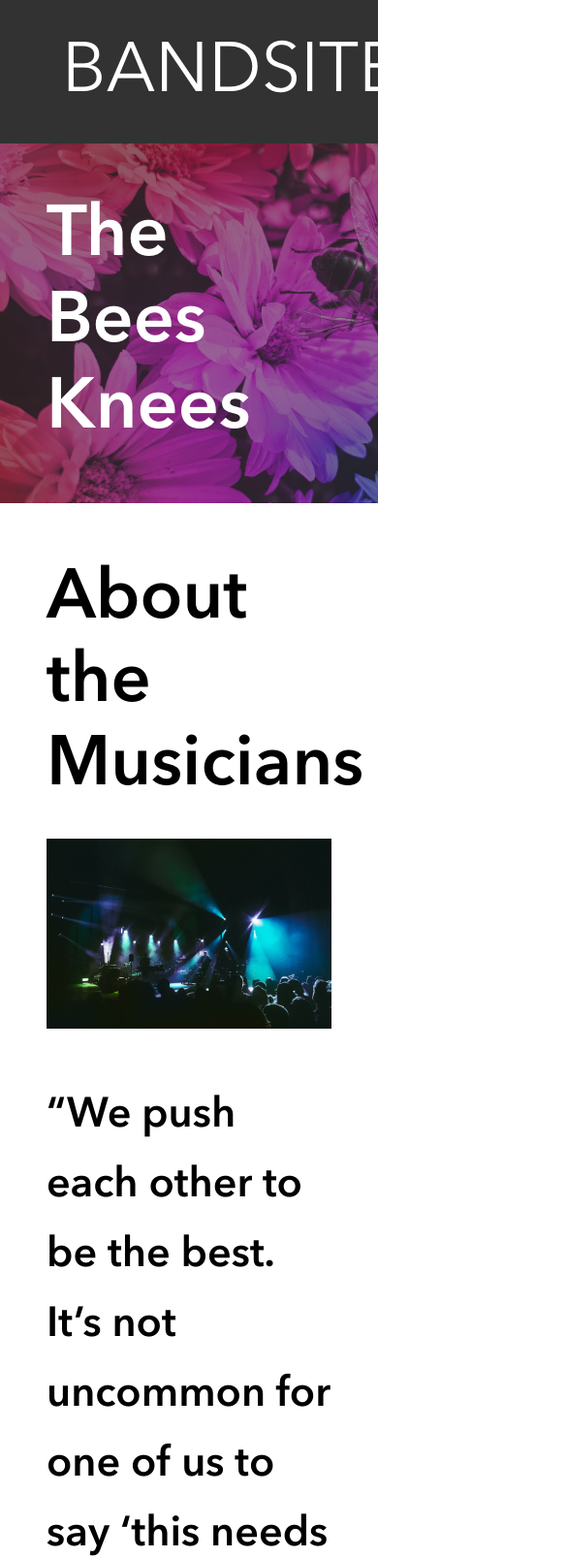
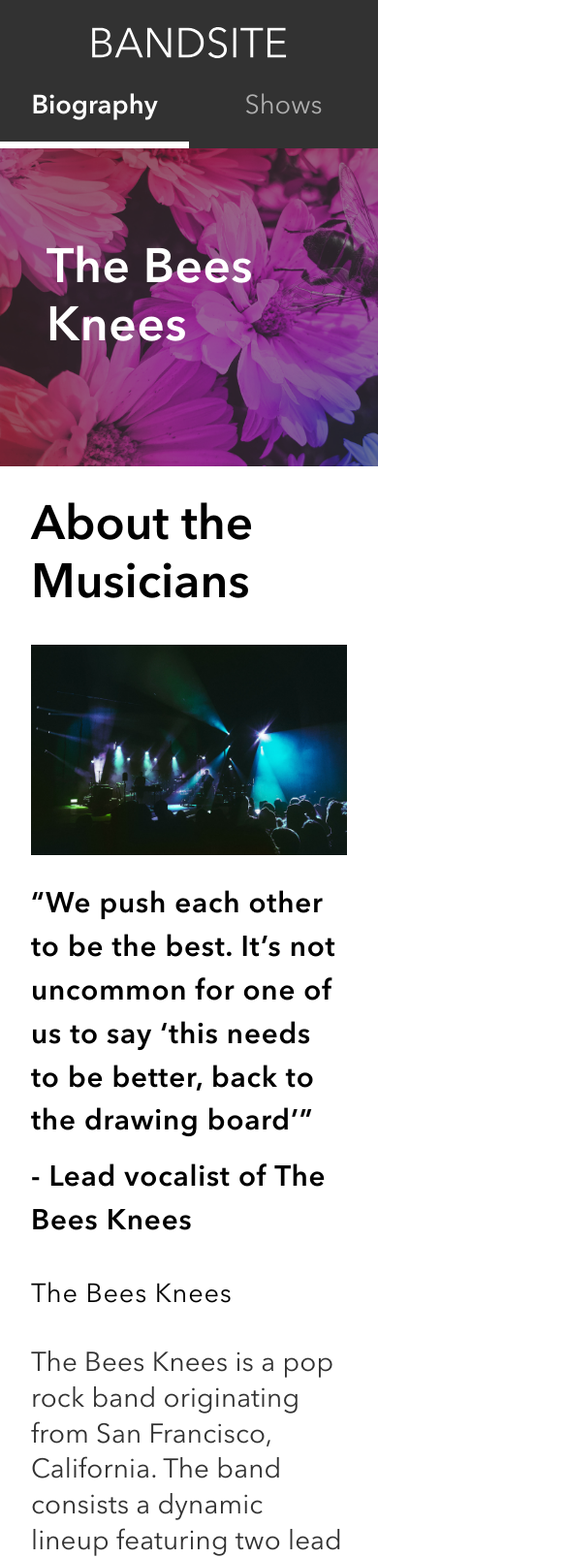
Before and after one commit to yigitocak/yigit-ocak-bandsite, a plain HTML site: page index.html in a window 390 px wide. Shown: the top 1607 px of the page at 97% size, 585 px wide, since content can reach past the window. Drawn offline with Linux system fonts and the light colour scheme.

Commit message:
final touch of mobile

```diff
--- a/index.html
+++ b/index.html
@@ -2,13 +2,14 @@
 <html lang="en">
 <head>
     <meta charset="UTF-8">
+    <meta name="viewport" content="width=device-width, initial-scale=1.0">
     <title>Band Site - Home</title>
     <link href="styles/bio.css" rel="stylesheet">
 </head>
 <body>
     <header>
         <nav class="nav">
-            <h1 class="nav__title"><a class="nav__title" href="">BANDSITE</a></h1>
+            <a class="nav__title" href=""><img class="nav__image" src="assets/logos/Logo-bandsite.svg" alt="bandsite"></a>
             <ul class="nav__list">
                 <li class="nav__item nav__item--active"><a class="nav__a nav__a--active" href="">Biography</a></li>
                 <li class="nav__item"><a class="nav__a" href="">Shows</a></li>
@@ -17,7 +18,7 @@
     </header>
     <main>
         <section class="hero">
-            <h2 class="hero__title">The Bees Knees</h2>
+            <h1 class="hero__title">The Bees Knees</h1>
         </section>
 
         <section class="about">
--- a/styles/bio.scss
+++ b/styles/bio.scss
@@ -3,7 +3,7 @@
 @use "partials/mixins" as *;
 
 .hero {
-  height: 44vh;
+  height: 41vh;
   background-image: url("../assets/images/hero-bio.jpg");
   background-size: cover;
   background-repeat: no-repeat;
@@ -22,20 +22,21 @@
 
   &__title {
     color: $primary-light;
-    font-size: 4.6rem;
+    font-size: 3.1rem;
     font-weight: 600;
     position: relative;
     z-index: 1;
     padding: 3rem;
+    letter-spacing: 0.04rem;
   }
 }
 
 .about {
-  padding: 3rem;
+  padding: 2rem;
 
   &__title {
-    font-size: 4.5rem;
-    margin: 0.5rem 0 2rem 0;
+    font-size: 3.1rem;
+    margin: 0 0 2rem 0;
     font-weight: 600;
   }
 
@@ -43,39 +44,39 @@
     height: 100%;
     width: 100%;
     max-height: 36vh;
+    margin-bottom: 1.5rem
   }
 
   &__quote {
-    font-size: 2.7rem;
+    font-size: 1.85rem;
     font-weight: 600;
-    line-height: 4.5rem;
-    margin-top: 3rem;
-    margin-bottom: -2.7rem;
+    line-height: 2.8rem;
+    letter-spacing: 0.05rem;
+    margin: 0 0 0.8rem 0;
   }
 
   &__paragraph {
-    font-size: 2.45rem;
-    letter-spacing: 0.06rem;
-    line-height: 3.7rem;
+    font-size: 1.74rem;
+    line-height: 2.3rem;
+    letter-spacing: 0.01rem;
     color: $primary-dark;
 
     &-title {
-      font-size: 2.7rem;
-      margin-top: 7rem;
+      font-size: 1.7rem;
       font-weight: 500;
+      letter-spacing: 0.05rem;
       color: $secondary-dark;
     }
   }
 }
 
 .gallery {
-  padding: 3rem;
+  padding: 2rem;
   background-color: $secondary-light;
 
   &__title {
-    font-size: 4.5rem;
-    margin-top: 0.5rem;
-    margin-bottom: 0;
+    font-size: 3rem;
+    margin: 0;
     font-weight: 600;
   }
 
@@ -83,6 +84,6 @@
     height: 100%;
     width: 100%;
     max-height: 37.5vh;
-    margin-top: 3rem;
+    margin-top: 2rem;
   }
 }
--- a/styles/partials/_global.scss
+++ b/styles/partials/_global.scss
@@ -32,29 +32,30 @@
   box-sizing: border-box;
 }
 
-html, body {
-  height: 100%;
-}
-
 body {
-  margin: 0;
-  font-family: primary-font, sans-serif;
+  margin:16vh 0 0 0;
+  font-family: "primary-font", serif;
 }
 
 .nav {
-  height: 17.5vh;
   background-color: $primary-dark;
   display: flex;
   flex-direction: column;
+  position: fixed;
+  top: 0;
+  z-index: 5;
+  width: 100%;
 
   &__title {
-    font-size: 4.5rem;
-    font-weight: 300;
     text-decoration: none;
     color: $primary-light;
     text-align: center;
     margin: 0;
-    padding: 2rem;
+    padding: 1.7rem;
+  }
+
+  &__image {
+    height: 4vh;
   }
 
   &__list {
@@ -62,23 +63,25 @@ body {
     justify-content: center;
     padding: 0;
     margin: 0;
+    height: 100%;
   }
 
   &__item {
     list-style: none;
     flex: 1;
     text-align: center;
+    padding-bottom: 1rem;
 
     &--active {
-      border-bottom: 10px solid $primary-light;
-      padding-bottom: 1.15rem;
+      border-bottom: 7px solid $primary-light;
+      padding-bottom: 1.2rem;
     }
   }
 
   &__a {
     text-decoration: none;
     color: $primary-medium;
-    font-size: 2.5rem;
+    font-size: 1.7rem;
 
     &--active {
       color: $primary-light;
@@ -89,12 +92,11 @@ body {
 
 .footer {
   padding: 3rem;
-  background-color: $primary-dark;
-  height: 138vh;
+  background-color: $BandSite-Black;
 
   &__title {
-    font-size: 4.5rem;
-    margin: 2rem 0 1.5rem 0;
+    font-size: 3rem;
+    margin: 0.5rem 0 0.5rem 0;
     font-weight: 600;
     color: $secondary-light;
   }
@@ -105,29 +107,27 @@ body {
   }
 
   &__content, &__info, &__email, &__copyright {
-    font-size: 2.45rem;
+    font-size: 1.7rem;
     color: $primary-light;
-    line-height: 3.5rem;
   }
 
   &__content {
     font-weight: 600;
-    padding: 1.35rem 0;
+    padding: 1rem 0;
   }
 
   &__info {
     margin: 0;
-    padding: -0.5rem 0;
+    padding:0;
   }
 
   &__logo {
-    height: 100px;
-    width: 340px;
+    height: 4vh;
     margin-top: 5rem;
   }
 
   &__copyright {
     margin-top: 1.15rem;
-    font-size: 2.1rem;
+    font-size: 1.4rem;
   }
 }
--- a/styles/partials/_variables.scss
+++ b/styles/partials/_variables.scss
@@ -6,6 +6,8 @@ $secondary-dark: #000000;
 $secondary-medium: #E1E1E1;
 $secondary-light: #FAFAFA;
 
+$BandSite-Black: #323232;
+
 // Break Points
 $breakpoint-tablet: 768px;
 $breakpoint-desktop: 1280px;
```
Also changed, not shown: styles/bio.css, 2 other files.
